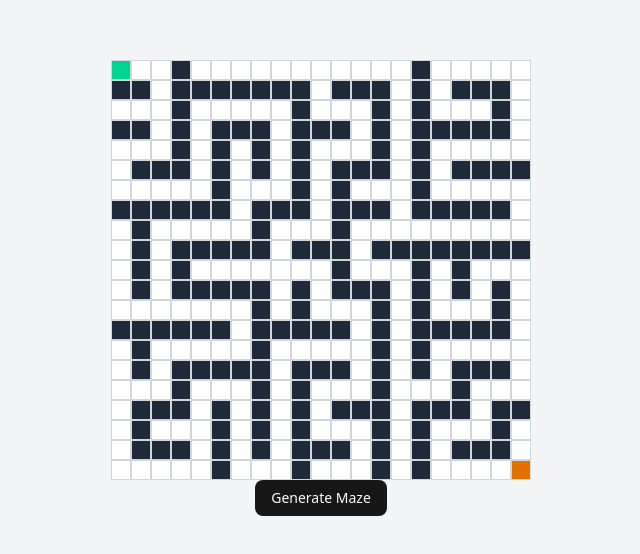
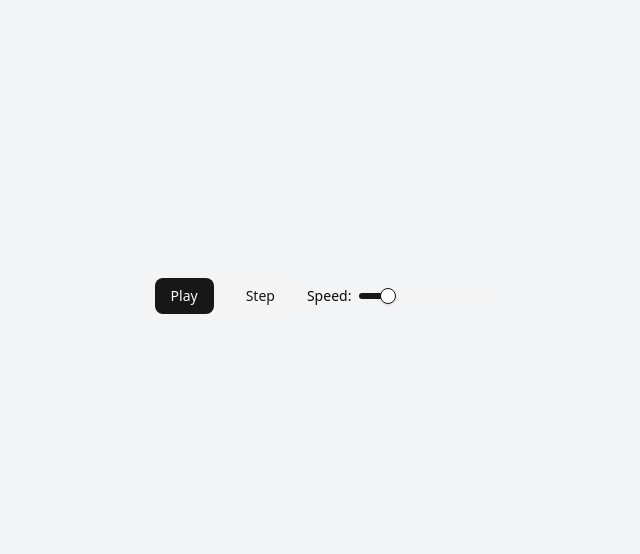
Before and after one commit to auttij/maze-tool, a React (Vite) app: page / in a window 1280 px wide. Shown: the part 112-666 px from the top of the page, without its empty margins (319-959 px from the left). Built offline with nearby package versions, Linux system fonts and the light colour scheme.

Commit message:
add maze playback

```diff
--- a/src/App.tsx
+++ b/src/App.tsx
@@ -1,21 +1,30 @@
+import { MazeBoard } from '@/components/maze/MazeBoard';
+import { PlaybackControls } from '@/components/control-panel/PlaybackControls';
+import { type Coord } from './lib/gridUtils';
+import { useMaze } from '@/hooks/useMaze';
 import { useState } from 'react';
-import { Button } from './components/ui/button';
-import { generateMazeDFS } from '@/algorithms/generators/dfs';
-import { MazeBoard } from '@/components/maze/MazeBoard';
-import { type Coord } from './lib/gridUtils';
 
 function App() {
-  const [grid, setGrid] = useState(() => generateMazeDFS(21, 21));
-  const gridSize = 20;
-  const startPos: Coord = { row: 0, col: 0 };
-  const endPos: Coord = { row: gridSize, col: gridSize };
+  const gridSize = 40;
+  const startPos: Coord = { row: 1, col: 1 };
+  const endPos: Coord = { row: gridSize - 1, col: gridSize - 1 };
+  const [speed, setSpeed] = useState(100);
+
+  const { grid, start, stop, step, isRunning } = useMaze(gridSize + 1, gridSize + 1, speed);
+  const mazeProps = { grid, start: startPos, end: endPos };
 
   return (
     <div className="flex h-screen flex-col items-center justify-center bg-gray-100">
-      <MazeBoard grid={grid} start={startPos} end={endPos} />
-      <Button onClick={() => setGrid(generateMazeDFS(gridSize + 1, gridSize + 1))}>
-        Generate Maze
-      </Button>
+      {grid.length > 0 && <MazeBoard {...mazeProps} />}
+
+      <PlaybackControls
+        isRunning={isRunning}
+        onPlay={start}
+        onPause={stop}
+        onStep={step}
+        speed={speed}
+        onSpeedChange={setSpeed}
+      />
     </div>
   );
 }
--- a/src/algorithms/generators/dfs.ts
+++ b/src/algorithms/generators/dfs.ts
@@ -1,6 +1,10 @@
 import { type Cell } from '@/lib/gridUtils';
 
 export function generateMazeDFS(rows: number, cols: number): Cell[][] {
+  // Ensure odd dimensions (so paths have walls around them)
+  if (rows % 2 === 0) rows++;
+  if (cols % 2 === 0) cols++;
+
   // Start with all walls
   const grid: Cell[][] = Array.from({ length: rows }, (_, r) =>
     Array.from({ length: cols }, (_, c) => ({
@@ -10,9 +14,53 @@ export function generateMazeDFS(rows: number, cols: number): Cell[][] {
     })),
   );
 
+  const dirs = [
+    [0, 2],
+    [0, -2],
+    [2, 0],
+    [-2, 0],
+  ];
+
   function inBounds(r: number, c: number) {
-    return r >= 0 && c >= 0 && r < rows && c < cols;
+    return r > 0 && c > 0 && r < rows - 1 && c < cols - 1;
   }
+
+  const stack: [number, number][] = [[1, 1]];
+  grid[1][1].isWall = false;
+
+  while (stack.length > 0) {
+    const [r, c] = stack[stack.length - 1];
+
+    // Find neighbors 2 cells away that are still walls
+    const neighbors = dirs
+      .map(([dr, dc]) => [r + dr, c + dc] as [number, number])
+      .filter(([nr, nc]) => inBounds(nr, nc) && grid[nr][nc].isWall);
+
+    if (neighbors.length > 0) {
+      const [nr, nc] = neighbors[Math.floor(Math.random() * neighbors.length)];
+      // Knock down wall between
+      grid[r + (nr - r) / 2][c + (nc - c) / 2].isWall = false;
+      grid[nr][nc].isWall = false;
+      stack.push([nr, nc]);
+    } else {
+      stack.pop();
+    }
+  }
+
+  return grid;
+}
+
+export function* generateMazeDFSAnimated(rows: number, cols: number): Generator<Cell[][]> {
+  if (rows % 2 === 0) rows++;
+  if (cols % 2 === 0) cols++;
+
+  const grid: Cell[][] = Array.from({ length: rows }, (_, r) =>
+    Array.from({ length: cols }, (_, c) => ({
+      row: r,
+      col: c,
+      isWall: true,
+    })),
+  );
 
   const dirs = [
     [0, 2],
@@ -21,19 +69,28 @@ export function generateMazeDFS(rows: number, cols: number): Cell[][] {
     [-2, 0],
   ];
 
-  function carve(r: number, c: number) {
-    grid[r][c].isWall = false;
+  function inBounds(r: number, c: number) {
+    return r > 0 && c > 0 && r < rows - 1 && c < cols - 1;
+  }
 
-    for (const [dr, dc] of dirs.sort(() => Math.random() - 0.5)) {
-      const nr = r + dr;
-      const nc = c + dc;
-      if (inBounds(nr, nc) && grid[nr][nc].isWall) {
-        grid[r + dr / 2][c + dc / 2].isWall = false; // remove wall between
-        carve(nr, nc);
-      }
+  const stack: [number, number][] = [[1, 1]];
+  grid[1][1].isWall = false;
+  yield structuredClone(grid); // emit initial state
+
+  while (stack.length > 0) {
+    const [r, c] = stack[stack.length - 1];
+    const neighbors = dirs
+      .map(([dr, dc]) => [r + dr, c + dc] as [number, number])
+      .filter(([nr, nc]) => inBounds(nr, nc) && grid[nr][nc].isWall);
+
+    if (neighbors.length > 0) {
+      const [nr, nc] = neighbors[Math.floor(Math.random() * neighbors.length)];
+      grid[r + (nr - r) / 2][c + (nc - c) / 2].isWall = false;
+      grid[nr][nc].isWall = false;
+      stack.push([nr, nc]);
+      yield structuredClone(grid); // emit after each carve step
+    } else {
+      stack.pop();
     }
   }
-
-  carve(0, 0);
-  return grid;
 }
--- /dev/null
+++ b/src/components/control-panel/PlaybackControls.tsx
@@ -0,0 +1,50 @@
+import { Button } from '@/components/ui/button';
+import { Slider } from '@/components/ui/slider';
+
+type PlaybackControlsProps = {
+  isRunning: boolean;
+  onPlay: () => void;
+  onPause: () => void;
+  onStep: () => void;
+  speed: number;
+  onSpeedChange: (val: number) => void;
+};
+
+export function PlaybackControls({
+  isRunning,
+  onPlay,
+  onPause,
+  onStep,
+  speed,
+  onSpeedChange,
+}: PlaybackControlsProps) {
+  return (
+    <div className="mt-4 flex items-center gap-4">
+      {isRunning ? (
+        <Button onClick={onPause} variant="destructive">
+          Pause
+        </Button>
+      ) : (
+        <Button onClick={onPlay} variant="default">
+          Play
+        </Button>
+      )}
+
+      <Button onClick={onStep} variant="secondary">
+        Step
+      </Button>
+
+      <div className="flex items-center gap-2">
+        <span className="text-sm">Speed:</span>
+        <Slider
+          value={[speed]}
+          min={10}
+          max={500}
+          step={10}
+          className="w-32"
+          onValueChange={(val) => onSpeedChange(val[0])}
+        />
+      </div>
+    </div>
+  );
+}
--- /dev/null
+++ b/src/hooks/useMaze.ts
@@ -0,0 +1,52 @@
+import { useEffect, useRef, useState } from 'react';
+import { type Cell } from '@/lib/gridUtils';
+import { generateMazeDFSAnimated } from '@/algorithms/generators/dfs';
+
+export function useMaze(rows: number, cols: number, speed: number) {
+  const [grid, setGrid] = useState<Cell[][]>([]);
+  const [isRunning, setIsRunning] = useState(false);
+
+  const generatorRef = useRef<Generator<Cell[][]>>(null);
+  const intervalRef = useRef<number | null>(null);
+
+  const start = () => {
+    generatorRef.current = generateMazeDFSAnimated(rows, cols);
+    setIsRunning(true);
+  };
+
+  const stop = () => {
+    if (intervalRef.current) {
+      clearInterval(intervalRef.current);
+    }
+    setIsRunning(false);
+  };
+
+  const step = () => {
+    if (generatorRef.current) {
+      const { value, done } = generatorRef.current.next();
+      if (!done && value) {
+        setGrid(value);
+      } else {
+        stop();
+      }
+    }
+  };
+
+  useEffect(() => {
+    const timer = setInterval(() => {
+      if (isRunning && generatorRef.current) {
+        const { value, done } = generatorRef.current!.next();
+        if (done) {
+          stop();
+        } else {
+          setGrid(value!);
+        }
+      }
+    });
+
+    intervalRef.current = timer;
+    return () => clearInterval(timer);
+  }, [isRunning, speed]);
+
+  return { grid, start, stop, step, isRunning };
+}
```
